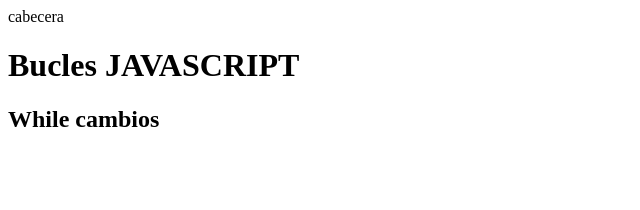
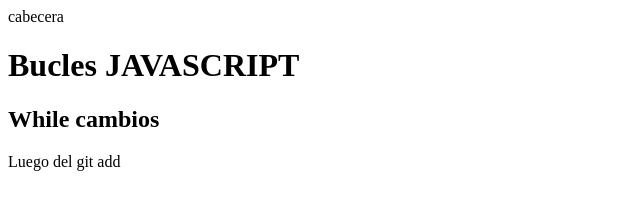
Before and after one commit to Melisadiaz96/Digitalers-2023-bucles, a plain HTML site: page index.html in a window 1280 px wide. Shown: the whole page, without its empty margins (0-640 px from the left). Drawn offline with Linux system fonts and the light colour scheme.

Commit message:
nuevo parrafo

```diff
--- a/index.html
+++ b/index.html
@@ -9,7 +9,7 @@
     <header>cabecera</header>
     <h1>Bucles JAVASCRIPT</h1>
     <h2>While cambios</h2>
-
+    <p>Luego del git add</p>
     <script src="/js/while.js"></script>
 </body>
 </html>
```
